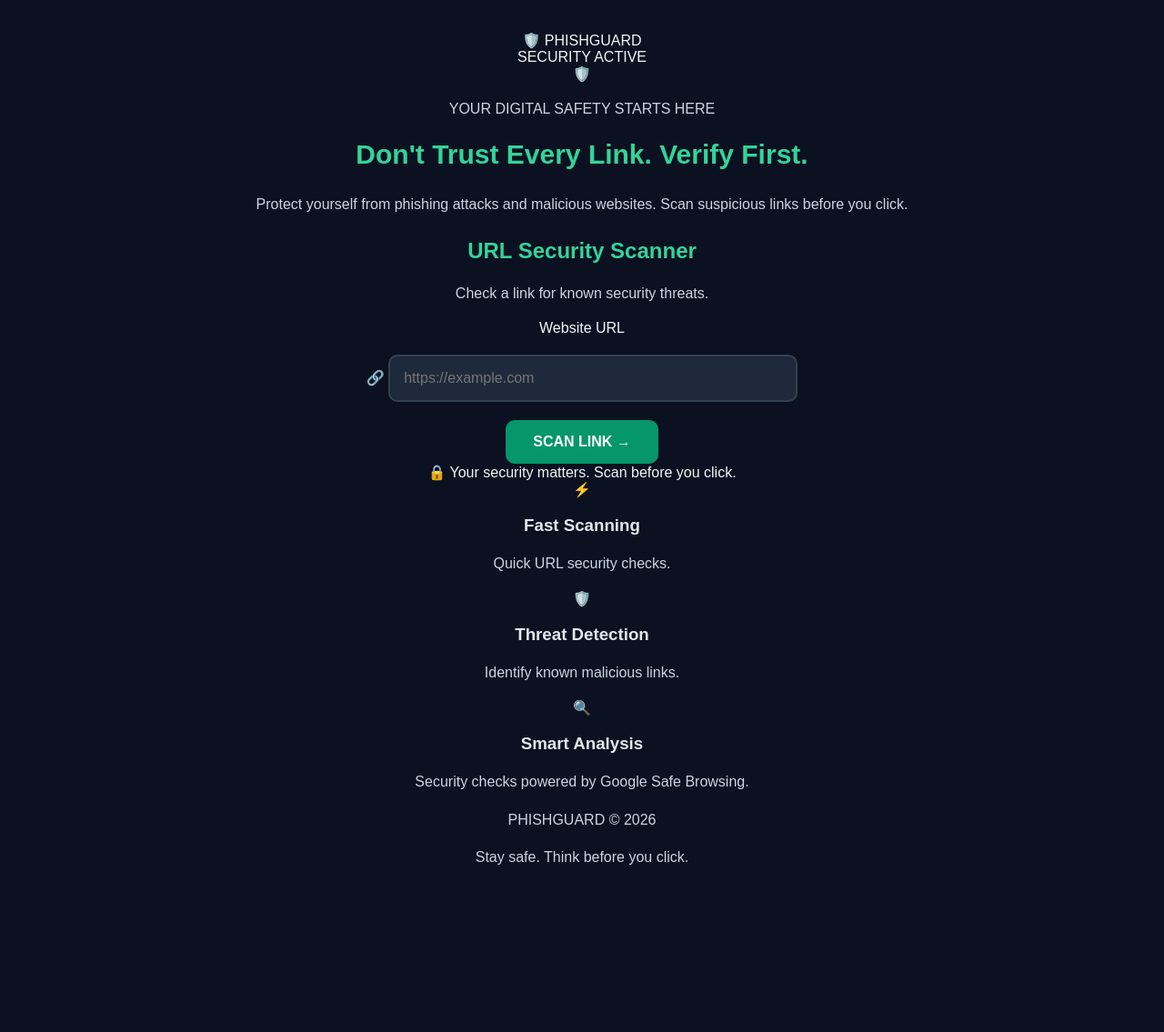
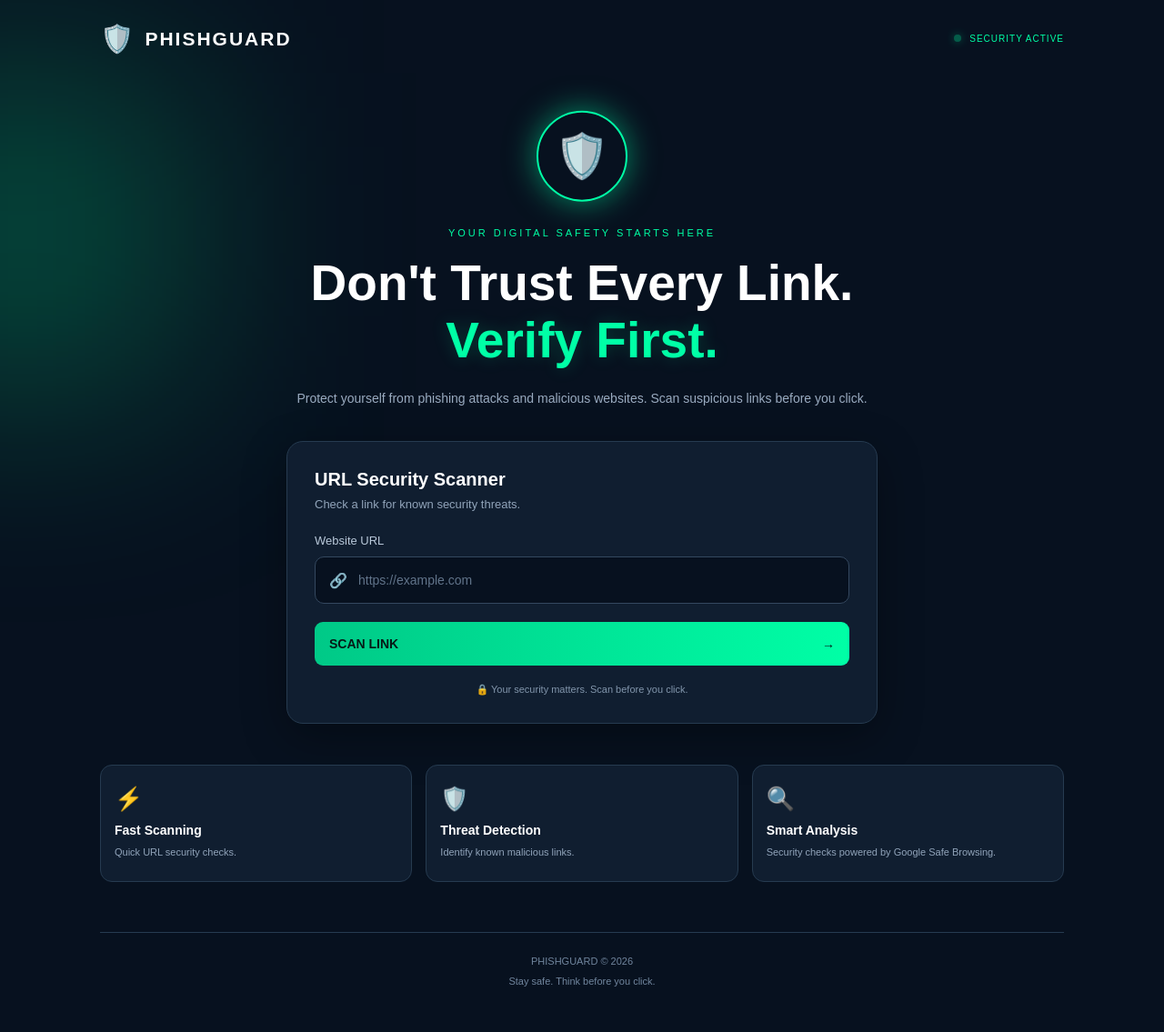
Before and after one commit to ade767/phishguard, a Flask app: page / in a window 1280 px wide. Shown: the whole page at 91% size. Before the commit the page ends 951 px from the top, so only its background shows below. Run offline with Flask 3, Linux system fonts and the light colour scheme.

Commit message:
Update style.css

```diff
--- a/static/style.css
+++ b/static/style.css
@@ -1,114 +1,315 @@
 
+/* GLOBAL SETTINGS */
 * {
+    margin: 0;
+    padding: 0;
     box-sizing: border-box;
 }
 
 body {
-    background: #0B1120;
-    color: #F1F5F9;
-    text-align: center;
-    padding: 35px 18px;
-    margin: 0;
+    background: #07111f;
+    color: #ffffff;
     font-family: Arial, sans-serif;
     min-height: 100vh;
+    overflow-x: hidden;
 }
 
-h1 {
-    color: #34D399;
+/* BACKGROUND EFFECT */
+body::before {
+    content: "";
+    position: fixed;
+    width: 350px;
+    height: 350px;
+    background: #00ff9940;
+    filter: blur(120px);
+    top: 10%;
+    left: -150px;
+    pointer-events: none;
+}
+
+.app-container {
+    width: 100%;
+    max-width: 1100px;
+    margin: auto;
+    padding: 25px 20px;
+    position: relative;
+    z-index: 1;
+}
+
+/* HEADER */
+.header {
+    display: flex;
+    justify-content: space-between;
+    align-items: center;
+    gap: 12px;
+    flex-wrap: wrap;
+}
+
+.logo {
+    display: flex;
+    align-items: center;
+    gap: 10px;
+    font-size: 21px;
+    font-weight: bold;
+    letter-spacing: 2px;
+}
+
+.shield {
     font-size: 30px;
+}
+
+.status {
+    color: #00ffa6;
+    font-size: 10px;
+    letter-spacing: 1px;
+}
+
+.status-dot {
+    display: inline-block;
+    width: 8px;
+    height: 8px;
+    background: #00ffa6;
+    border-radius: 50%;
+    margin-right: 5px;
+    box-shadow: 0 0 10px #00ffa6;
+    animation: pulse 1.5s infinite;
+}
+
+/* HERO */
+.hero {
+    text-align: center;
+    margin: 65px auto 35px;
+    max-width: 650px;
+}
+
+.shield-animation {
+    display: flex;
+    justify-content: center;
     margin-bottom: 25px;
 }
 
-h2 {
-    color: #34D399;
-    margin-top: 25px;
+.shield-ring {
+    width: 100px;
+    height: 100px;
+    border: 2px solid #00ffa6;
+    border-radius: 50%;
+    display: flex;
+    align-items: center;
+    justify-content: center;
+    font-size: 48px;
+    box-shadow: 0 0 25px #00ffa655;
+    animation: float 3s ease-in-out infinite,
+               glow 2s infinite alternate;
 }
 
-h3 {
-    color: #E2E8F0;
-    overflow-wrap: anywhere;
+.eyebrow {
+    color: #00ffa6;
+    font-size: 11px;
+    letter-spacing: 3px;
+    margin-bottom: 18px;
 }
 
-p {
-    color: #CBD5E1;
+.hero h1 {
+    font-size: clamp(32px, 7vw, 55px);
+    line-height: 1.15;
+    margin-bottom: 20px;
+}
+
+.hero h1 span {
+    display: block;
+    color: #00ffa6;
+    text-shadow: 0 0 20px #00ffa633;
+}
+
+.description {
+    color: #9aabc0;
+    line-height: 1.7;
+    font-size: 14px;
+}
+
+/* SCANNER CARD */
+.scanner-card {
+    max-width: 650px;
+    margin: auto;
+    padding: 30px;
+    background: #101e30;
+    border: 1px solid #263b50;
+    border-radius: 18px;
+    box-shadow: 0 15px 50px #00000055;
+}
+
+.scanner-heading {
+    margin-bottom: 25px;
+}
+
+.scanner-heading h2 {
+    font-size: 20px;
+    margin-bottom: 8px;
+}
+
+.scanner-heading p {
+    color: #91a4ba;
+    font-size: 13px;
+}
+
+form label {
+    display: block;
+    margin-bottom: 10px;
+    font-size: 13px;
+    color: #b8c8d9;
+}
+
+.input-wrapper {
+    display: flex;
+    align-items: center;
+    gap: 12px;
+    padding: 0 15px;
+    background: #07111f;
+    border: 1px solid #34485f;
+    border-radius: 10px;
+    transition: 0.3s;
+}
+
+.input-wrapper:focus-within {
+    border-color: #00ffa6;
+    box-shadow: 0 0 15px #00ffa622;
+}
+
+.input-wrapper input {
+    width: 100%;
+    padding: 17px 0;
+    background: transparent;
+    border: none;
+    outline: none;
+    color: white;
+    font-size: 14px;
+}
+
+.input-wrapper input::placeholder {
+    color: #61748a;
+}
+
+/* SCAN BUTTON */
+.scan-button {
+    width: 100%;
+    margin-top: 20px;
+    padding: 16px;
+    background: linear-gradient(90deg, #00c987, #00ffa6);
+    color: #061a17;
+    border: none;
+    border-radius: 9px;
+    font-weight: bold;
+    font-size: 14px;
+    cursor: pointer;
+    display: flex;
+    justify-content: space-between;
+    align-items: center;
+    transition: 0.3s;
+}
+
+.scan-button:hover {
+    transform: translateY(-3px);
+    box-shadow: 0 5px 25px #00ffa655;
+}
+
+.privacy-note {
+    text-align: center;
+    color: #8296ac;
+    font-size: 11px;
+    margin-top: 20px;
+}
+
+/* FEATURES */
+.features {
+    display: grid;
+    grid-template-columns: repeat(3, 1fr);
+    gap: 15px;
+    margin-top: 45px;
+}
+
+.feature {
+    padding: 22px 15px;
+    background: #101e30;
+    border: 1px solid #263b50;
+    border-radius: 13px;
+    transition: 0.3s;
+}
+
+.feature:hover {
+    border-color: #00ffa6;
+    transform: translateY(-5px);
+}
+
+.feature span {
+    font-size: 25px;
+}
+
+.feature h3 {
+    font-size: 14px;
+    margin: 12px 0 8px;
+}
+
+.feature p {
+    color: #91a4ba;
+    font-size: 11px;
     line-height: 1.6;
 }
 
-a.btn {
-    display: inline-block;
-    background: #059669;
-    color: #FFFFFF;
-    padding: 15px 28px;
-    text-decoration: none;
-    border-radius: 10px;
-    margin-top: 25px;
-    font-weight: bold;
-    font-size: 16px;
-    transition: background 0.2s ease;
+/* FOOTER */
+footer {
+    text-align: center;
+    margin-top: 55px;
+    padding: 20px;
+    border-top: 1px solid #263b50;
+    color: #71869e;
+    font-size: 11px;
+    line-height: 2;
 }
 
-a.btn:hover {
-    background: #047857;
+/* ANIMATIONS */
+@keyframes pulse {
+    50% {
+        opacity: 0.3;
+    }
 }
 
-input {
-    width: 90%;
-    max-width: 450px;
-    padding: 15px;
-    border: 2px solid #334155;
-    border-radius: 10px;
-    background: #1E293B;
-    color: white;
-    font-size: 16px;
-    margin: 20px 0;
+@keyframes float {
+    50% {
+        transform: translateY(-10px);
+    }
 }
 
-input:focus {
-    outline: none;
-    border-color: #34D399;
+@keyframes glow {
+    from {
+        box-shadow: 0 0 15px #00ffa633;
+    }
+    to {
+        box-shadow: 0 0 35px #00ffa688;
+    }
 }
 
-button {
-    padding: 15px 30px;
-    background: #059669;
-    color: white;
-    border: none;
-    border-radius: 10px;
-    font-weight: bold;
-    font-size: 16px;
-    cursor: pointer;
-}
+/* MOBILE RESPONSIVENESS */
+@media (max-width: 600px) {
 
-button:hover {
-    background: #047857;
-}
-
-ul {
-    display: inline-block;
-    text-align: left;
-    color: #FCA5A5;
-    line-height: 1.8;
-    background: #1E293B;
-    padding: 20px 35px;
-    border-radius: 10px;
-}
-
-hr {
-    border: 0;
-    border-top: 1px solid #334155;
-    margin: 30px 0;
-}
-
-@media (max-width: 480px) {
-    body {
-        padding: 25px 14px;
+    .app-container {
+        padding: 20px 15px;
     }
 
-    h1 {
-        font-size: 25px;
+    .hero {
+        margin-top: 55px;
     }
 
-    input {
-        width: 100%;
+    .scanner-card {
+        padding: 22px 17px;
     }
-}
+
+    .features {
+        grid-template-columns: 1fr;
+        gap: 12px;
+    }
+
+    .feature {
+        padding: 18px;
+    }
+
+    }
```
